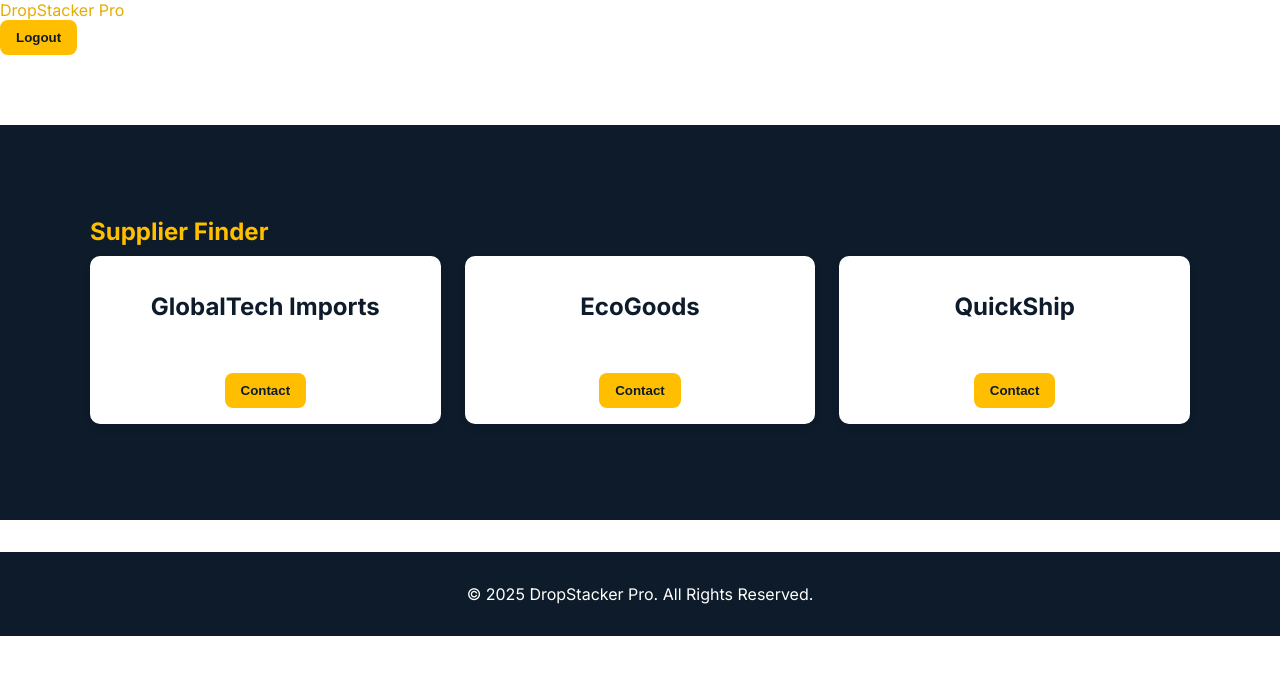
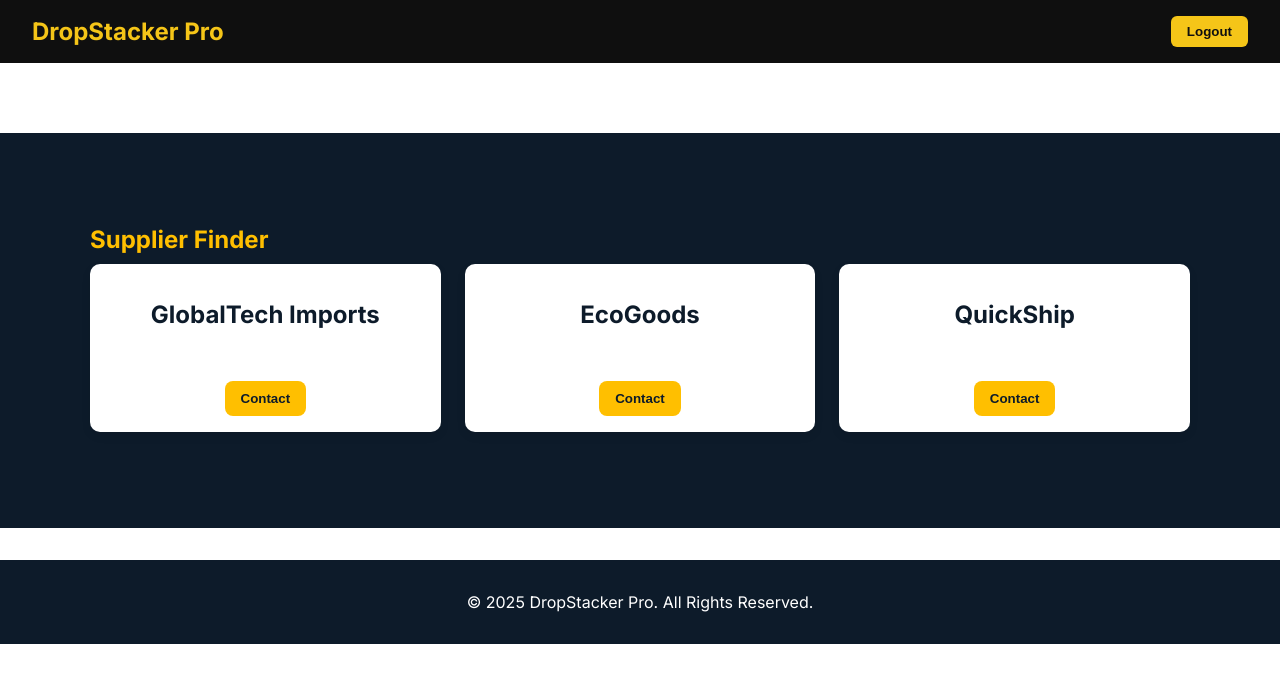
Before and after one commit to nextwaveaisuite/dropstacker-pro, a Next.js app: page /suppliers in a window 1280 px wide. Shown: the top 682 px of the page. Built offline with nearby package versions, Linux system fonts and the light colour scheme.

Commit message:
Navigation.module.css

```diff
--- a/components/Navigation.module.css
+++ b/components/Navigation.module.css
@@ -1,63 +1,35 @@
-.nav {
-  background-color: #0d1b2a;
-  color: white;
-  padding: 0.8rem 0;
-  box-shadow: 0 2px 5px rgba(0,0,0,0.15);
-}
-
-.container {
-  max-width: 1200px;
-  margin: 0 auto;
-  padding: 0 1rem;
+.navbar {
   display: flex;
   justify-content: space-between;
   align-items: center;
+  padding: 1rem 2rem;
+  background-color: #0f0f0f;
+  color: #fff;
 }
 
-.brand a {
-  font-size: 1.4rem;
+.logo a {
+  font-size: 1.5rem;
+  color: #f5c518;
+  text-decoration: none;
   font-weight: bold;
-  text-decoration: none;
-  color: white;
 }
 
-.links {
-  list-style: none;
+.navLinks {
   display: flex;
-  gap: 1.5rem;
+  gap: 1rem;
 }
 
-.links li a {
-  text-decoration: none;
-  color: white;
-  transition: color 0.3s ease;
+.logoutBtn {
+  background-color: #f5c518;
+  color: #0f0f0f;
+  border: none;
+  padding: 0.5rem 1rem;
+  font-weight: bold;
+  cursor: pointer;
+  border-radius: 6px;
+  transition: background-color 0.3s ease;
 }
 
-.links li a:hover {
-  color: #f4a261;
+.logoutBtn:hover {
+  background-color: #ffdb4d;
 }
-
-.hamburger {
-  display: none;
-  font-size: 1.6rem;
-  cursor: pointer;
-}
-
-@media (max-width: 768px) {
-  .links {
-    display: none;
-    flex-direction: column;
-    background: #0d1b2a;
-    position: absolute;
-    top: 60px;
-    right: 0;
-    width: 200px;
-    padding: 1rem;
-  }
-  .links.show {
-    display: flex;
-  }
-  .hamburger {
-    display: block;
-  }
-    }
```
